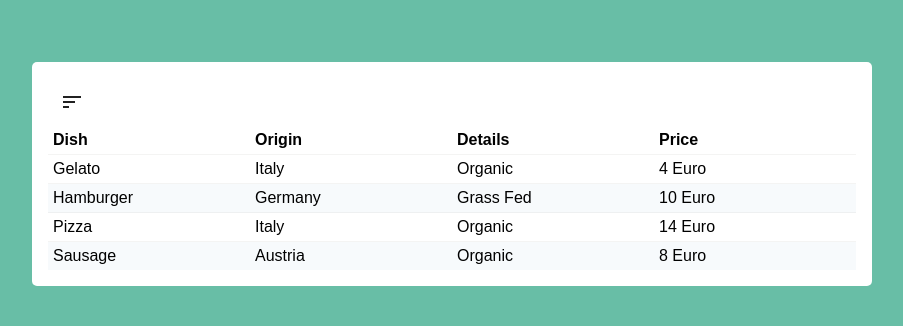
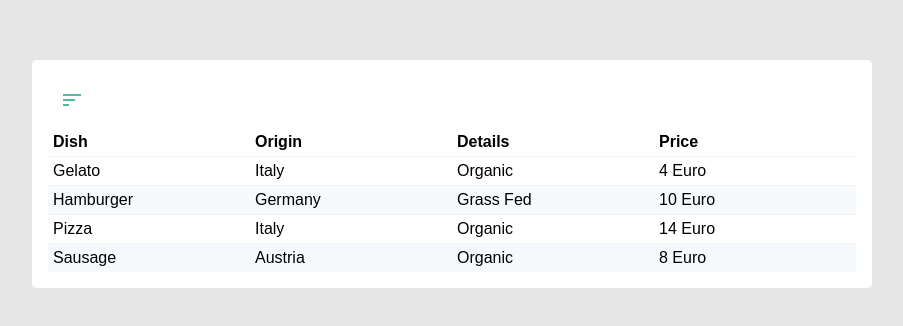
Before and after one commit to millerrach/responsive-table, a React (Create React App) app: page / in a window 1280 px wide. Shown: the part 226-552 px from the top of the page, without its empty margins (188-1091 px from the left). Built offline with nearby package versions, Linux system fonts and the light colour scheme; what react-tap-event-plugin would draw is missing.

Commit message:
Multiple selection dropdown wired up

```diff
--- a/src/components/App.js
+++ b/src/components/App.js
@@ -3,6 +3,18 @@ import Button from './Button';
 import '../style/css/App.css';
 
 class App extends Component {
+    constructor() {
+        super();
+        this.state = {
+            selected: []
+        }
+    }
+    selection(selected) {
+        this.setState({
+            selected
+        });
+        console.log(selected, this.state.selected);
+    }
     render() {
         let tableHead = ['Dish', 'Origin', 'Details', 'Price'];
         let data = [
@@ -11,17 +23,7 @@ class App extends Component {
             {name: 'Pizza', origin: 'Italy', details: 'Organic', price: '14 Euro'},
             {name: 'Sausage', origin: 'Austria', details: 'Organic', price: '8 Euro'}
         ]
-        // let width = window.innerWidth;
-        // let list = document.querySelectorAll('input[type=checkbox]');
-        // let origin = document.querySelectorAll('.origin');
-        // let details = document.querySelectorAll('.details')
-        //
-        // list.forEach(item => {
-        //     if (item.checked = true) {
-        //         console.log('checked');
-        //     }
-        // });
-        let tableHeader = tableHead.map((item, i) => <th key={i}>{item}</th>);
+        let tableHeader = tableHead.map((item, i) => <th key={i} className={item.toLowerCase()}>{item}</th>);
         let tableData = data.map((item, i) => {
             return (
                 <tr key={i}>
@@ -35,7 +37,7 @@ class App extends Component {
         return (
             <div className="App">
                 <div id="tableContainer">
-                    <Button />
+                    <Button selection={this.selection.bind(this)} selected={this.state.selected} />
                     <div id="table">
                         <table>
                             <thead>
--- a/src/components/Button.js
+++ b/src/components/Button.js
@@ -8,25 +8,24 @@ import Sort from 'material-ui/svg-icons/content/sort'
 injectTapEventPlugin();
 
 export default class IconMenuExampleControlled extends Component {
-    state = {
-        valueSingle: '3',
-        valueMultiple: ['3', '5'],
-    };
 
     handleChangeMultiple = (event, value) => {
-        this.setState({
-            valueMultiple: value,
-        });
+        this.props.selection(value);
     };
 
     render() {
+        const iconStyles = {
+            float: 'right',
+            display: 'flex',
+            justifyContent: 'flex-end',
+        };
         return (
             <MuiThemeProvider>
-                <div>
+                <div id="btn">
                     <IconMenu
-                        iconButtonElement={<IconButton><Sort /></IconButton>}
+                        iconButtonElement={<IconButton style={iconStyles}><Sort color="#58B89D" hoverColor="rgb(255, 64, 129)"/></IconButton>}
                         onChange={this.handleChangeMultiple}
-                        value={this.state.valueMultiple}
+                        value={this.props.selected}
                         multiple={true}
                     >
                         <MenuItem value="1" primaryText="Origin" />
--- a/src/style/css/App.css
+++ b/src/style/css/App.css
@@ -4,7 +4,7 @@ body {
   justify-content: center;
   height: 100vh;
   align-items: center;
-  background: rgba(88, 184, 157, 0.9); }
+  background: #e6e6e6; }
   body input[type=checkbox]:after {
     padding-right: 5em;
     background-color: red;
@@ -42,12 +42,12 @@ body {
 @media (max-width: 600px) {
   .details {
     display: none; } }
-.btn {
+#button {
   background-color: rgba(88, 184, 157, 0.9);
-  color: white;
-  margin-bottom: 1em; }
-
-.remove {
-  display: none; }
+  display: inline-block;
+  border-radius: 5px;
+  padding: 6px;
+  height: 30px;
+  width: 30px; }
 
 /*# sourceMappingURL=App.css.map */
--- a/src/style/sass/App.scss
+++ b/src/style/sass/App.scss
@@ -7,7 +7,7 @@ body {
    justify-content: center;
    height: 100vh;
   align-items: center;
-  background: $opacGreen;
+  background: $lightGray;
   input[type=checkbox]:after {
     padding-right: 5em;
     background-color: red;
@@ -48,7 +48,6 @@ body {
   }
 }
 
-
 /* Responsive */
 
 @media (max-width: 400px) {
@@ -63,13 +62,11 @@ body {
   }
 }
 
-.btn {
+#button {
   background-color: $opacGreen;
-  color: white;
-  margin-bottom: 1em;
-  // float: right;
+  display: inline-block;
+  border-radius: 5px;
+  padding: 6px;
+  height: 30px;
+  width: 30px;
 }
-
-.remove {
-  display: none;
-}
```
